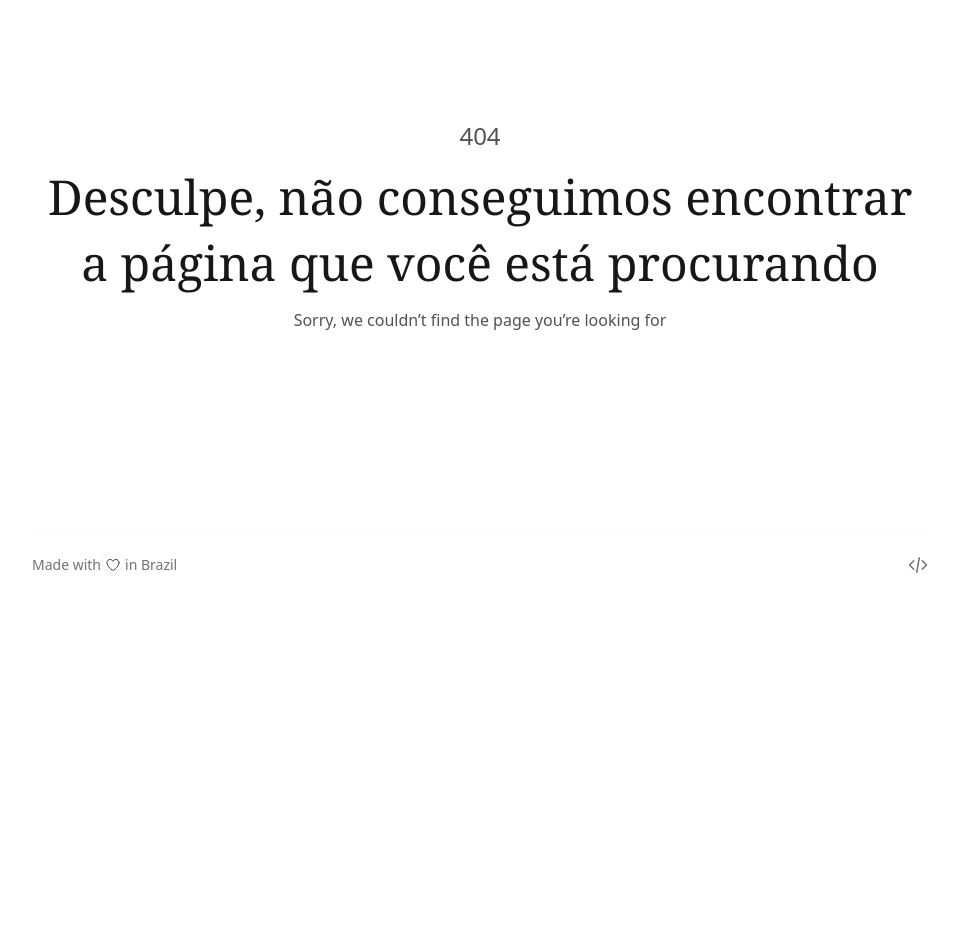
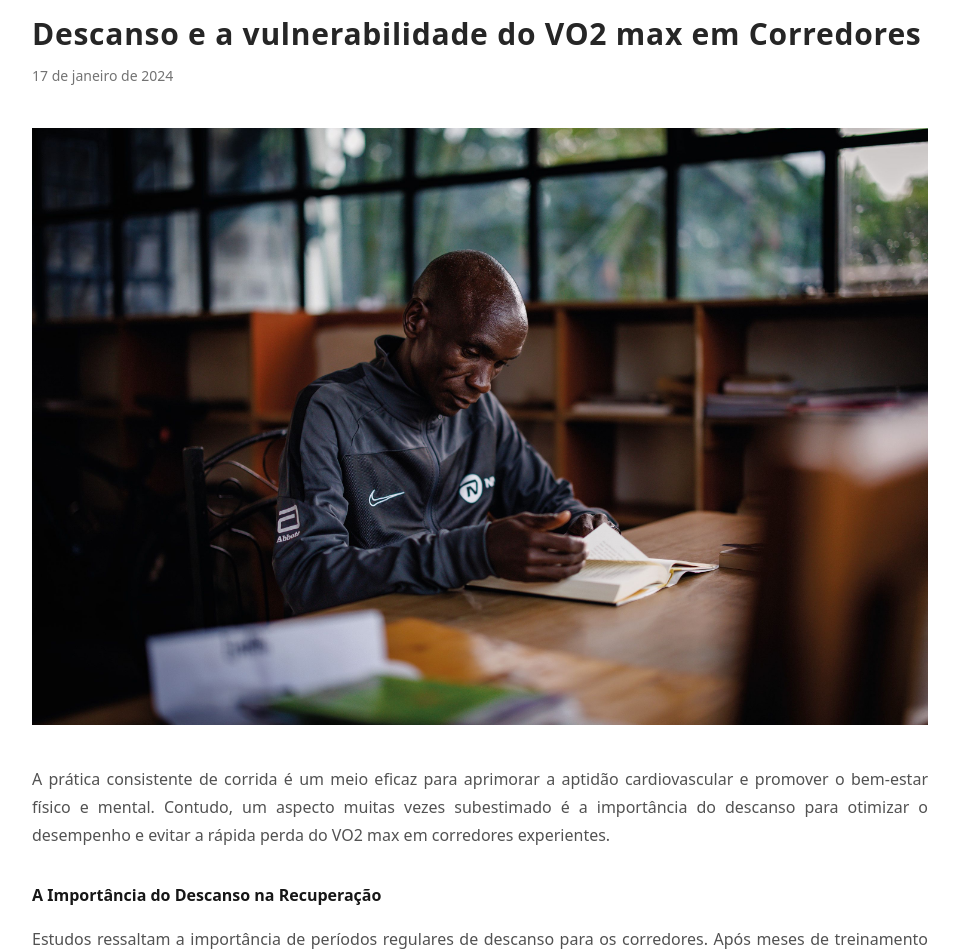
Before and after one commit to abnerssantana/personal-site, a Next.js app: page /blog/descanso-corrida in a window 1280 px wide. Before the commit this address had no page. Shown: the part 160-1112 px from the top of the page, without its empty margins (160-1119 px from the left). Before the commit the page ends 800 px from the top, so only its background shows below. Built offline with nearby package versions, Linux system fonts and the light colour scheme.

Commit message:
descanso post

```diff
--- /dev/null
+++ b/src/pages/blog/descanso-corrida/index.mdx
@@ -0,0 +1,45 @@
+import { ArticleLayout } from 'src/components'
+import Image from 'next/image'
+import donl from 'public/static/blog/eliud-descanso.jpg'
+
+export const meta = {
+  author: 'Abner Santana',
+  date: '2024-01-17',
+  title: 'Descanso e a vulnerabilidade do VO2 max em Corredores',
+  image: '/static/blog/eliud-descanso.jpg',
+  description:
+  'Cadência e passada são dois conceitos importantes na corrida, que podem afetar diretamente sua eficiência e desempenho.',
+}
+
+export default (props) => <ArticleLayout meta={meta} {...props} />
+
+<Image src={donl} alt="eliud" />
+
+A prática consistente de corrida é um meio eficaz para aprimorar a aptidão cardiovascular e promover o bem-estar físico e mental. Contudo, um aspecto muitas vezes subestimado é a importância do descanso para otimizar o desempenho e evitar a rápida perda do VO2 max em corredores experientes.
+
+### A Importância do Descanso na Recuperação
+
+Estudos ressaltam a importância de períodos regulares de descanso para os corredores. Após meses de treinamento constante, o corpo necessita de tempo para se recuperar, reparar tecidos musculares e recarregar as reservas de energia. A falta de descanso adequado pode levar à fadiga acumulada, aumentando o risco de lesões e prejudicando o desempenho.
+
+### Perda Rápida do VO2 max em Períodos de Inatividade
+
+Estudos conduzidos por pesquisadores renomados da área, como o trabalho de Hickson et al. (1977) e de Coyle et al. (1985), demonstraram que a interrupção do treinamento por apenas algumas semanas pode resultar em uma rápida diminuição do VO2 max em atletas de resistência. Essa perda, muitas vezes surpreendente, destaca a importância de manter uma atividade física consistente, mesmo durante períodos de descanso ativo.
+
+### Estratégias para Minimizar a Perda do VO2 max
+
+1. **Programação Inteligente:** Integre semanas de recuperação programadas em seu plano de treinamento para permitir a restauração do corpo.
+
+2. **Treinos Leves durante o Descanso:** Engajar-se em atividades de baixa intensidade, como caminhadas ou ciclismo leve, durante os períodos de descanso, ajuda a manter a circulação sanguínea e a capacidade cardiovascular.
+
+3. **Monitoramento da Fadiga:** Esteja atento aos sinais de fadiga excessiva. Ajuste a intensidade e a duração do treinamento conforme necessário.
+
+### Conclusão
+
+Enquanto a corrida é uma ferramenta poderosa para melhorar a saúde e a resistência, é essencial reconhecer a necessidade de descanso adequado. A rápida perda do VO2 max em períodos de inatividade destaca a fragilidade desse indicador de aptidão cardiovascular.
+
+Ao equilibrar estrategicamente o treinamento e o descanso, os corredores podem otimizar seu desempenho e promover uma saúde duradoura.
+
+
+<div class="video-container">
+<iframe src="https://www.youtube.com/embed/FxeMxh3AQzM" frameborder="0" allow="accelerometer; autoplay; clipboard-write; encrypted-media; gyroscope; picture-in-picture" allowfullscreen></iframe>
+</div>
```
Also changed, not shown: public/static/blog/eliud-descanso.jpg (added).
